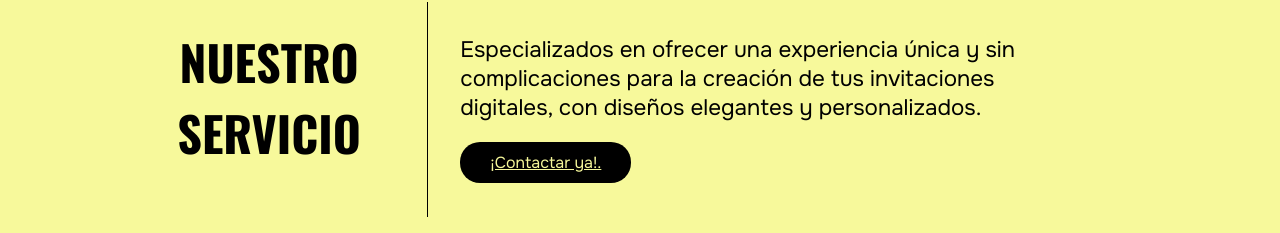
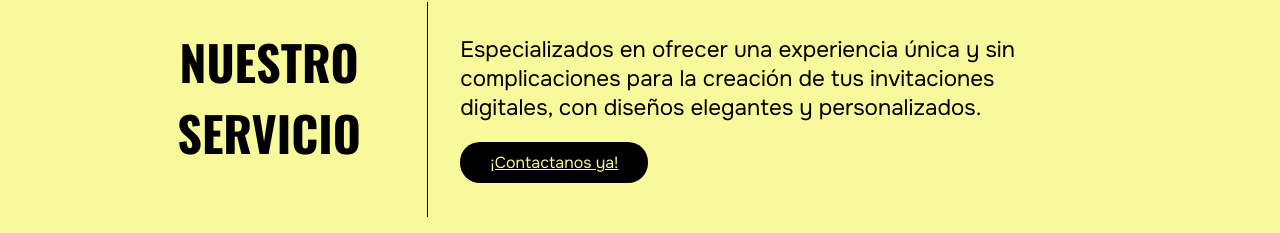
Before and after one commit to LeoGD1/Condinv-website, a React (Vite) app: page / in a window 1280 px wide. Shown: the part 1209-1442 px from the top of the page. Built offline with nearby package versions, Linux system fonts and the light colour scheme.

Commit message:
el boton ha sido convertido a un componente para ahorrar codigo

```diff
--- a/src/App.jsx
+++ b/src/App.jsx
@@ -20,7 +20,9 @@ function App() {
     <div className='app'>
 
       <div className='app__max'>
-        <NavBar />
+        <NavBar
+          instagram='https://www.instagram.com/codinv_/'
+          whatsapp='https://api.whatsapp.com/send?phone=+527227785391&text=%C2%A1Hola,%20quiero%20m%C3%A1s%20informaci%C3%B3n%20sobre%20las%20invitaciones%20digitales%20web!' />
         <Main />
         <div className='app__mockups'>
           <img className='app__mockup' src={mockups} alt="invitaciones digitales web" />
--- /dev/null
+++ b/src/components/CallToAction.jsx
@@ -0,0 +1,10 @@
+import React from 'react';
+import '../stylesheets/CallToAction.css';
+
+const CallToAction = ( {enlace, texto, color} ) => {
+  return (
+    <a href={enlace} className={color ? 'button amarillo' : 'button negro'}>{texto}</a>
+  )
+}
+
+export default CallToAction
--- a/src/screens/AboutUs.jsx
+++ b/src/screens/AboutUs.jsx
@@ -1,5 +1,6 @@
 import React from 'react'
-import '../stylesheets/AboutUs.css'
+import '../stylesheets/AboutUs.css';
+import CallToAction from '../components/CallToAction';
 
 const AboutUs = () => {
   return (
@@ -9,7 +10,10 @@ const AboutUs = () => {
         </div>
         <div className='AboutUs__textos'>
             <p className='AboutUs__p'>Especializados en ofrecer una experiencia única y sin complicaciones para la creación de tus invitaciones digitales, con diseños elegantes y personalizados.</p>
-            <a href="#" className='AboutUs__a'>¡Contactar ya!.</a>
+            <CallToAction
+              texto='¡Contactanos ya!'
+              enlace='https://api.whatsapp.com/send?phone=+527227785391&text=%C2%A1Hola,%20quiero%20m%C3%A1s%20informaci%C3%B3n%20sobre%20las%20invitaciones%20digitales%20web!'
+              color={false} />
         </div>
     </section>
   )
--- a/src/screens/Final.jsx
+++ b/src/screens/Final.jsx
@@ -1,12 +1,16 @@
 import React from 'react';
 import '../stylesheets/Final.css';
+import CallToAction from '../components/CallToAction';
 
 const Final = () => {
   return (
     <section className='final'>
         <h1 className='final__h1'>Haz que la experiencia de tu evento comience desde la invitacion</h1>
         <p className='final__p'>¡Contáctanos ahora!</p>
-        <a href="#" className='final__a'>Contactar.</a>
+        <CallToAction
+          texto='Contactar'
+          enlace='https://api.whatsapp.com/send?phone=+527227785391&text=%C2%A1Hola,%20quiero%20m%C3%A1s%20informaci%C3%B3n%20sobre%20las%20invitaciones%20digitales%20web!'
+          color={true} />
     </section>
   )
 }
--- a/src/screens/Main.jsx
+++ b/src/screens/Main.jsx
@@ -1,12 +1,16 @@
 import React from 'react'
 import '../stylesheets/Main.css';
+import CallToAction from '../components/CallToAction';
 
 const Main = () => {
   return (
     <main className='main'>
         <h1 className='main__h1'>Tus eventos con un toque de elegancia digital</h1>
         <p className='main__p'>Invitaciones digitales web únicas para momentos inolvidables.</p>
-        <a href="#" className='main__a'>¡Pide la tuya!</a>
+        <CallToAction
+          texto='¡Pide la tuya!'
+          enlace='https://api.whatsapp.com/send?phone=+527227785391&text=%C2%A1Hola,%20quiero%20m%C3%A1s%20informaci%C3%B3n%20sobre%20las%20invitaciones%20digitales%20web!'
+          color={true} />
     </main>
   )
 }
--- a/src/screens/NavBar.jsx
+++ b/src/screens/NavBar.jsx
@@ -1,18 +1,18 @@
 import React from 'react';
 import '../stylesheets/NavBar.css';
 
-const NavBar = () => {
+const NavBar = ( {instagram, whatsapp} ) => {
   return (
     <nav className='nav'>
       <img src='./src/assets/logo-condinv.svg' alt='logo condinv' className='nav__logo'/>
       <ul className="nav__ul">
         <li className="nav__li">
-            <a href="#" className="nav__a">
+            <a href={instagram} className="nav__a">
                 <img src="src/assets/icon-instagram.svg" alt="icono de instagram" className="nav__icon" />
             </a>
         </li>
         <li className="nav__li">
-            <a href="#" className="nav__a">
+            <a href={whatsapp} className="nav__a">
                 <img src="src/assets/icon-whatsapp.svg" alt="icono de whatsapp" className="nav__icon" />
             </a>
         </li>
--- a/src/stylesheets/AboutUs.css
+++ b/src/stylesheets/AboutUs.css
@@ -18,19 +18,6 @@
 .AboutUs__p {
     font-size: 1.2rem;
     margin-bottom: 20px;
-}
-
-.AboutUs__a {
-    margin: auto;
-    padding: 10px 30px;
-    flex-grow: 0;
-    color: var(--color-amarillo-claro);
-    background-color: var(--color-negro);
-    border-radius: 20px;
-    -webkit-border-radius: 20px;
-    -moz-border-radius: 20px;
-    -ms-border-radius: 20px;
-    -o-border-radius: 20px;
 }
 
 @media screen and (min-width: 768px) {
@@ -60,10 +47,6 @@
     .AboutUs__p {
         font-size: 1.3rem;
     }
-
-    .AboutUs__a {
-        margin: 0;
-    }
 }
 
 @media screen and (min-width: 1024px) {
--- /dev/null
+++ b/src/stylesheets/CallToAction.css
@@ -0,0 +1,25 @@
+.button {
+    padding: 10px 30px;
+    border-radius: 20px;
+    -webkit-border-radius: 20px;
+    -moz-border-radius: 20px;
+    -ms-border-radius: 20px;
+    -o-border-radius: 20px;
+    margin: 0 auto;
+}
+
+.button.amarillo {
+    color: var(--color-negro);
+    background-color: var(--color-amarillo-claro);
+}
+
+.button.negro {
+    color: var(--color-amarillo-claro);
+    background-color: var(--color-negro);
+}
+
+@media screen and (min-width: 768px) {
+    .button {
+        margin: 0;
+    }
+}
--- a/src/stylesheets/Final.css
+++ b/src/stylesheets/Final.css
@@ -18,17 +18,6 @@
     margin-bottom: 25px;
 }
 
-.final__a {
-    padding: 10px 30px;
-    color: var(--color-negro);
-    background-color: var(--color-amarillo-claro);
-    border-radius: 20px;
-    -webkit-border-radius: 20px;
-    -moz-border-radius: 20px;
-    -ms-border-radius: 20px;
-    -o-border-radius: 20px;
-}
-
 @media screen and (min-width: 768px){
     .final__h1 {
         font-size: 3rem;
--- a/src/stylesheets/Main.css
+++ b/src/stylesheets/Main.css
@@ -23,18 +23,6 @@
     margin-bottom: 25px;
 }
 
-.main__a {
-    padding: 10px 30px;
-    color: var(--color-negro);
-    background-color: var(--color-amarillo-claro);
-    border-radius: 20px;
-    -webkit-border-radius: 20px;
-    -moz-border-radius: 20px;
-    -ms-border-radius: 20px;
-    -o-border-radius: 20px;
-}
-
-
 @media screen and (min-width: 768px){
     .main__h1 {
         font-size: 3rem;
```
